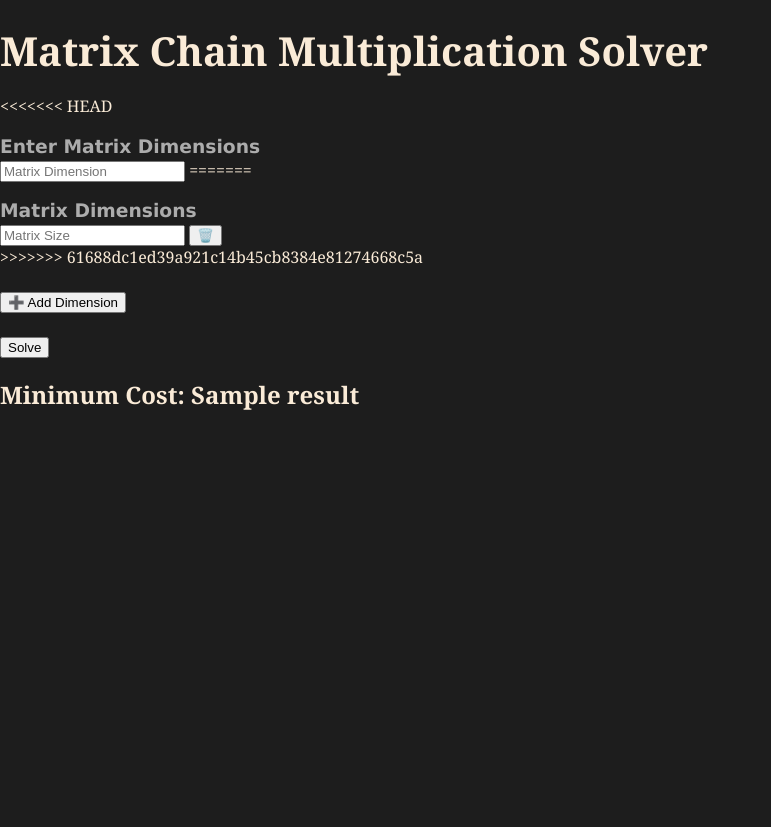
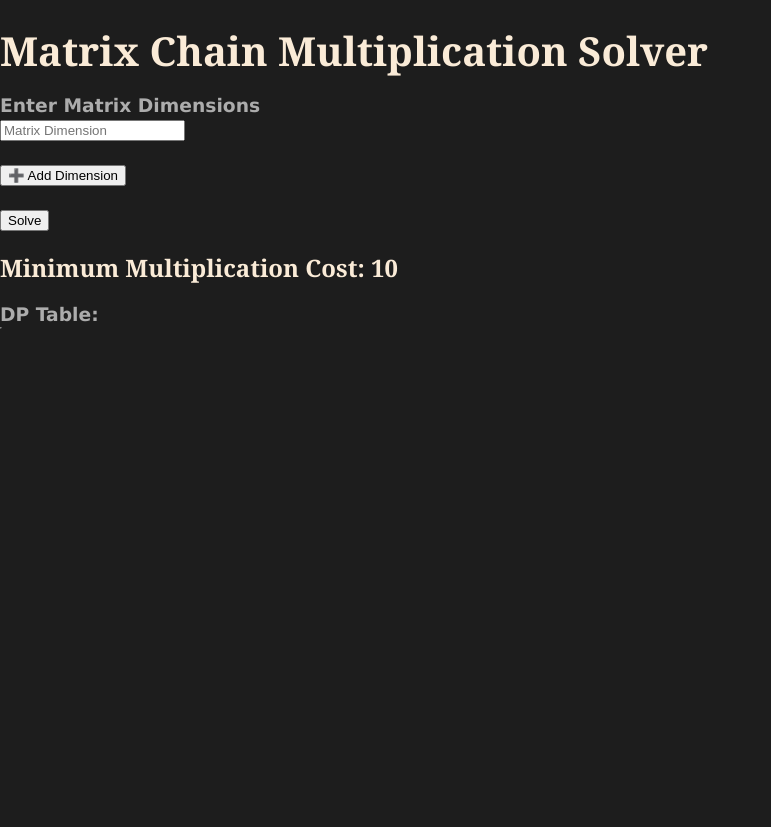
Before and after one commit to maitreyeewashere/solver, a Flask app: template templates/mcm.html in a window 1280 px wide. Shown: the whole page, without its empty margins (0-771 px from the left). Run offline with Flask 3, Linux system fonts and the light colour scheme; the template is opened without the code that fills it: most values are stand-ins (such as "Sample title", 1, 10 or a date in 2020).

Commit message:
Update mcm.html

```diff
--- a/templates/mcm.html
+++ b/templates/mcm.html
@@ -14,27 +14,29 @@
             newInput.name = "dimensions";
             newInput.placeholder = "Matrix Dimension";
             newInput.required = true;
+            container.appendChild(newInput);
+        }
 
-            container.appendChild(newInput);
+        function generateTable(matrix) {
+            let table = "<table border='1' cellspacing='0' cellpadding='5'>";
+            for (let i = 0; i < matrix.length; i++) {
+                table += "<tr>";
+                for (let j = 0; j < matrix[i].length; j++) {
+                    table += `<td>${matrix[i][j] === Infinity ? '∞' : matrix[i][j]}</td>`;
+                }
+                table += "</tr>";
+            }
+            table += "</table>";
+            document.getElementById("dp-table").innerHTML = table;
         }
     </script>
 </head>
 <body>
     <h1>Matrix Chain Multiplication Solver</h1>
-<<<<<<< HEAD
     <form method="POST" action="/dp/mcm">
         <h3>Enter Matrix Dimensions</h3>
         <div id="dimensions-container">
             <input type="number" name="dimensions" placeholder="Matrix Dimension" required>
-=======
-    <form method="POST" action='mcm.html'>
-        <h3>Matrix Dimensions</h3>
-        <div id="matrices-container">
-            <div>
-                <input type="number" name="dimensions" placeholder="Matrix Size" required>
-                <button type="button" onclick="removeMatrix(this)">🗑️</button>
-            </div>
->>>>>>> 61688dc1ed39a921c14b45cb8384e81274668c5a
         </div><br>
         <button type="button" onclick="addDimension()">➕ Add Dimension</button>
 
@@ -43,7 +45,14 @@
     </form>
 
     {% if result is not none %}
-        <h2>Minimum Cost: {{ result }}</h2>
+        <h2>Minimum Multiplication Cost: {{ result.cost }}</h2>
+        <h3>DP Table:</h3>
+        <div id="dp-table"></div>
+
+        <script>
+            let dpMatrix = {{ result.dp_table | tojson }};
+            generateTable(dpMatrix);
+        </script>
     {% endif %}
 </body>
 </html>
```
